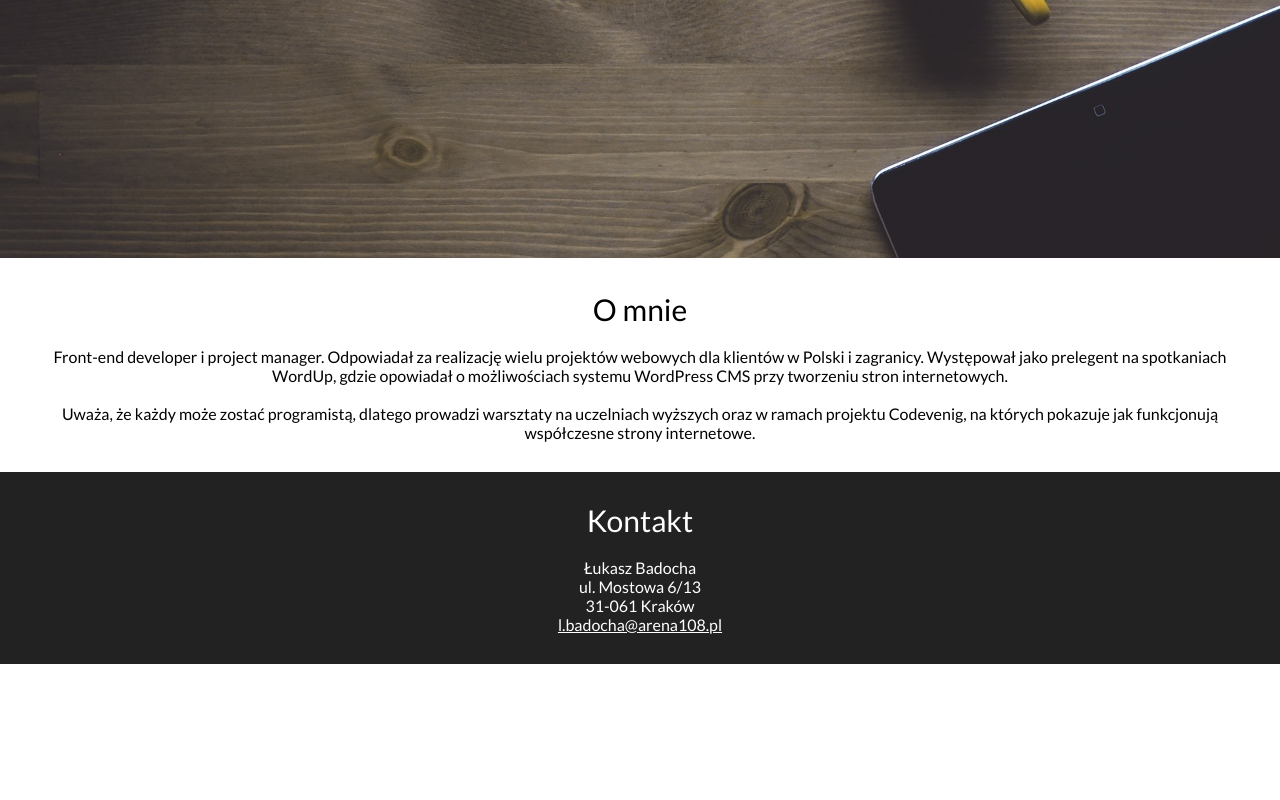
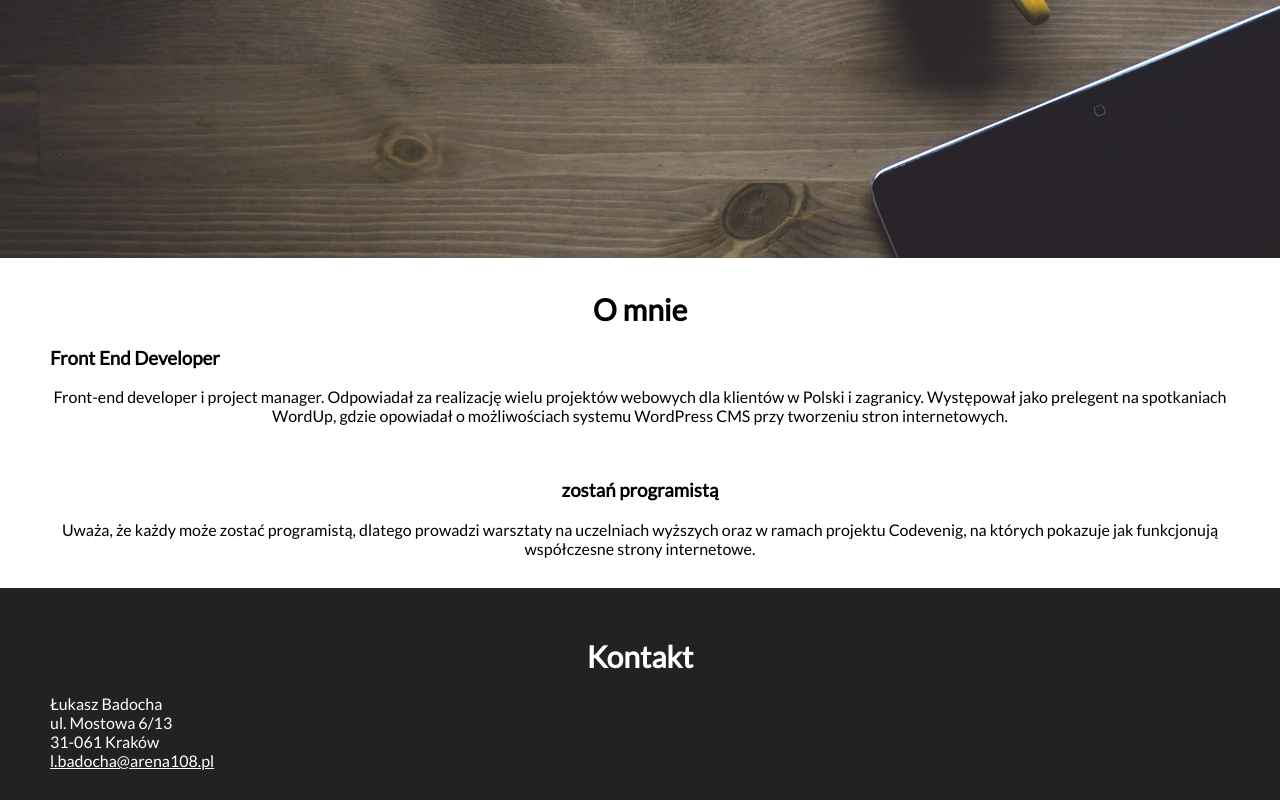
Before and after one commit to Werbasik/cwiczenia-html5, a plain HTML site: page index.html in a window 1280 px wide. Shown: the part 662-1462 px from the top of the page. Before the commit the page ends 1326 px from the top, so only its background shows below. Drawn offline with Linux system fonts and the light colour scheme.

```diff
--- a/index.html
+++ b/index.html
@@ -19,34 +19,39 @@
   </nav>
 
 
-  <nav id="header">
+  <header id="header">
 
     <img src="img/header-background.jpg" alt="Zdjęcie nagłówkowe">
-    <nav id="main-header-text">Moja własna strona</nav>
+    <h1 id="main-header-text">Moja własna strona</h1>
 
-  </nav>
+  </header>
 
-  <nav id="about">
-    <div id="about-header">O mnie</div>
-    <div class="about-content">Front-end developer i project manager. Odpowiadał za realizację wielu projektów webowych dla klientów w Polski i zagranicy. Występował jako prelegent na spotkaniach WordUp, gdzie opowiadał o możliwościach systemu WordPress CMS przy tworzeniu stron internetowych.</div>
+  <section id="about">
+    <h2 id="about-header">O mnie</h2>
+    <article>
+    <h3>Front End Developer</h3>
+    <p class="about-content">Front-end developer i project manager. Odpowiadał za realizację wielu projektów webowych dla klientów w Polski i zagranicy. Występował jako prelegent na spotkaniach WordUp, gdzie opowiadał o możliwościach systemu WordPress CMS przy tworzeniu stron internetowych.</p>
+    </article>
     <br />
+      <article class="about-content">
+      <h3>zostań programistą</h3>
+    <p class="about-content"> Uważa, że każdy może zostać programistą, dlatego prowadzi warsztaty na uczelniach wyższych oraz w ramach projektu Codevenig, na których pokazuje jak funkcjonują współczesne strony internetowe.</p>
+    </article>
 
-    <div class="about-content"> Uważa, że każdy może zostać programistą, dlatego prowadzi warsztaty na uczelniach wyższych oraz w ramach projektu Codevenig, na których pokazuje jak funkcjonują współczesne strony internetowe.</div>
-
-  </nav>
+  </section>
 
 
-  <nav id="contact">
+  <footer id= "contact">
 
-    <div id="contact-header">Kontakt</div>
-    <div id="contact-content">
+    <h1 id="contact-header">Kontakt</h1>
+    <adress id="contact-content">
       Łukasz Badocha<br />
       ul. Mostowa 6/13<br />
       31-061 Kraków<br />
       <a href="mailto:l.badocha@arena108.pl">l.badocha@arena108.pl</a>
-    </div>
+    </adress>
 
-  </nav>
+  </footer>
 
 </body>
 
```
